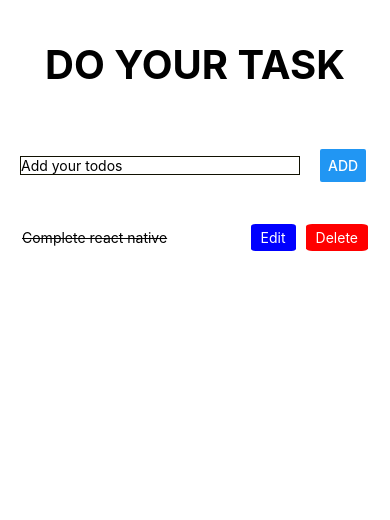
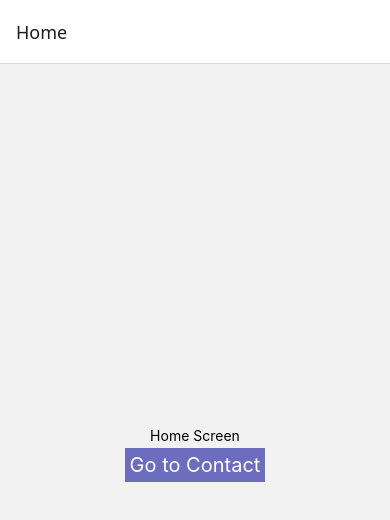
Before and after one commit to Shu12388y/todoapp-rn, a React Native app: screen /Home in a window 390 px wide. Shown: the top 520 px of the page. Built offline with nearby package versions, Linux system fonts and the light colour scheme.

Commit message:
added router

```diff
--- a/App.tsx
+++ b/App.tsx
@@ -5,36 +5,18 @@
  * @format
  */
 
-import { Text, View, StyleSheet } from 'react-native';
 import { SafeAreaProvider } from 'react-native-safe-area-context';
-import TodoList from './src/TodoList';
+import { NavigationContainer } from '@react-navigation/native';
+import RootNavigator from './src/RootNavigator';
 
 function App() {
   return (
-    <SafeAreaProvider>
-      <View style={style.header}>
-        <Text style={style.text}>DO YOUR TASK</Text>
-      </View>
-      <View style={style.body}>
-        <TodoList />
-      </View>
-    </SafeAreaProvider>
+    <NavigationContainer>
+      <SafeAreaProvider>
+        <RootNavigator/>
+      </SafeAreaProvider>
+    </NavigationContainer>
   );
 }
 
 export default App;
-
-const style = StyleSheet.create({
-  header: {
-    marginTop: 40,
-  },
-  body:{
-    marginTop:40
-  },
-  text: {
-    fontSize: 40,
-    textAlign: 'center',
-    fontStyle: 'normal',
-    fontWeight: 'bold',
-  },
-});
--- a/babel.config.js
+++ b/babel.config.js
@@ -1,3 +1,9 @@
+/** @type {import('react-native-worklets/plugin').PluginOptions} */
+const workletsPluginOptions = {
+  // Your custom options.
+};
+
 module.exports = {
   presets: ['module:@react-native/babel-preset'],
+  plugins:[['react-native-worklets/plugin', workletsPluginOptions]],
 };
--- /dev/null
+++ b/src/RootNavigator.tsx
@@ -0,0 +1,19 @@
+// create stack Navigator
+
+import { createStackNavigator } from '@react-navigation/stack';
+import HomeScreen from './screens/HomeScreen';
+import ContactScreen from './screens/ContactScreen';
+
+const Stack = createStackNavigator();
+
+const RootNavigator: React.FC = () => {
+  return (
+    <Stack.Navigator>
+      <Stack.Screen name="Home" component={HomeScreen} />
+      <Stack.Screen name="Contact" component={ContactScreen}/>
+    </Stack.Navigator>
+  );
+};
+
+
+export default RootNavigator;
--- /dev/null
+++ b/src/screens/ContactScreen.tsx
@@ -0,0 +1,12 @@
+import { View, Text } from 'react-native'
+import React from 'react'
+
+const ContactScreen = () => {
+  return (
+    <View>
+      <Text>ContactScreen</Text>
+    </View>
+  )
+}
+
+export default ContactScreen
--- /dev/null
+++ b/src/screens/HomeScreen.tsx
@@ -0,0 +1,40 @@
+import { View, Text, StyleSheet, TouchableHighlight } from 'react-native';
+import React from 'react';
+import { useNavigation } from '@react-navigation/native';
+
+const HomeScreen = () => {
+  const navigate = useNavigation();
+  return (
+    <View style={style.body}>
+      <Text>Home Screen</Text>
+      <TouchableHighlight
+        style={style.button}
+        onPress={() => {
+          navigate.navigate('Contact');
+        }}
+      >
+        <Text style={style.buttonText}>Go to Contact</Text>
+      </TouchableHighlight>
+    </View>
+  );
+};
+
+export default HomeScreen;
+
+const style = StyleSheet.create({
+  body: {
+    flex: 1,
+    flexBasis: 'auto',
+    alignItems: 'center',
+    justifyContent: 'center',
+  },
+  button: {
+    backgroundColor: '#6c6dbeff',
+    padding: 5,
+    marginTop: 4,
+  },
+  buttonText: {
+    color: 'white',
+    fontSize: 20,
+  },
+});
```
Also changed, not shown: package.json (+11 -2 lines), src/TabNavigator.tsx (added, +20 -0 lines), src/screens/MessageScree.tsx (added, +12 -0 lines), 4 other files (tests, documents, lock files or other folders).
